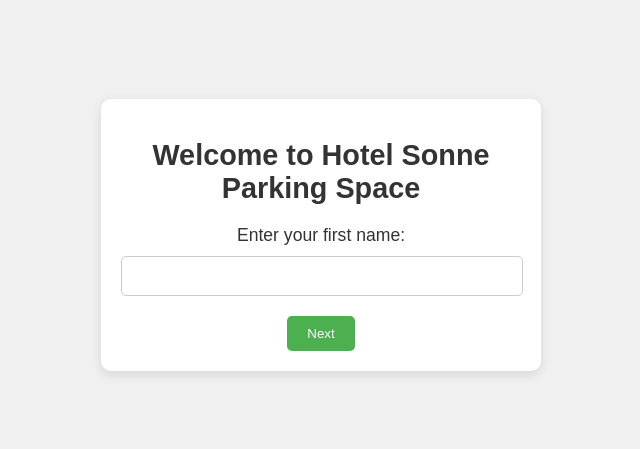
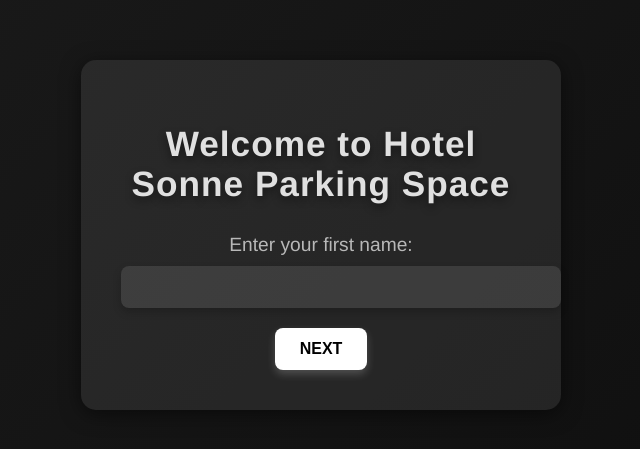
Before and after one commit to WilliamDalMaso/superTGapp, a plain HTML site: page index.html in a window 1280 px wide. Shown: the part 165-614 px from the top of the page, without its empty margins (319-959 px from the left). Drawn offline with Linux system fonts and the light colour scheme; files that its build step writes are made by us from their sources; files whose address does not match are found by name.

Commit message:
Update styles.css

```diff
--- a/styles.css
+++ b/styles.css
@@ -1,68 +1,125 @@
+/* Body Styling */
 body {
     margin: 0;
     padding: 0;
-    font-family: 'Arial', sans-serif;
-    background-color: #f0f0f0;
+    font-family: 'Helvetica Neue', Arial, sans-serif;
+    color: #ffffff;
+    background-color: #000000;
     display: flex;
     justify-content: center;
     align-items: center;
     height: 100vh;
+    background: linear-gradient(135deg, #1c1c1c, #0d0d0d);
 }
 
+/* Container */
 .container {
-    background-color: white;
-    padding: 20px;
-    border-radius: 10px;
-    box-shadow: 0 4px 12px rgba(0, 0, 0, 0.1);
+    background-color: rgba(255, 255, 255, 0.08);
+    padding: 40px;
+    border-radius: 15px;
+    box-shadow: 0 4px 20px rgba(0, 0, 0, 0.5);
     max-width: 400px;
     width: 100%;
     text-align: center;
+    transition: all 0.3s ease-in-out;
 }
 
-h1 {
-    font-size: 1.8em;
-    margin-bottom: 20px;
-    color: #333;
+.container:hover {
+    box-shadow: 0 8px 30px rgba(0, 0, 0, 0.7);
 }
 
+/* Title */
+h1 {
+    font-size: 2.2em;
+    color: #e0e0e0;
+    letter-spacing: 1px;
+    margin-bottom: 30px;
+    text-shadow: 0px 4px 8px rgba(0, 0, 0, 0.4);
+}
+
+/* Form Labels */
 label {
-    font-size: 1.1em;
-    color: #333;
+    font-size: 1.2em;
+    color: #b8b8b8;
     display: block;
     margin-bottom: 10px;
 }
 
+/* Inputs and Textarea */
 input, textarea {
-    width: calc(100% - 20px);
-    padding: 10px;
+    width: 100%;
+    padding: 12px 20px;
     font-size: 1em;
-    border: 1px solid #ccc;
-    border-radius: 5px;
+    border: none;
+    border-radius: 8px;
+    background-color: rgba(255, 255, 255, 0.1);
+    color: #ffffff;
     margin-bottom: 20px;
+    outline: none;
+    transition: all 0.3s ease-in-out;
+    box-shadow: 0 4px 8px rgba(0, 0, 0, 0.2);
 }
 
+input:focus, textarea:focus {
+    background-color: rgba(255, 255, 255, 0.15);
+    box-shadow: 0 6px 12px rgba(0, 0, 0, 0.3);
+}
+
+/* Buttons */
 button {
-    padding: 10px 20px;
-    background-color: #4CAF50;
-    color: white;
+    padding: 12px 25px;
+    font-size: 1em;
+    background-color: #ffffff;
+    color: #000000;
     border: none;
-    border-radius: 5px;
+    border-radius: 8px;
     cursor: pointer;
+    font-weight: 600;
+    text-transform: uppercase;
+    transition: all 0.3s ease-in-out;
+    box-shadow: 0 4px 8px rgba(255, 255, 255, 0.2);
 }
 
 button:hover {
-    background-color: #45a049;
+    background-color: #f2f2f2;
+    color: #000000;
+    box-shadow: 0 6px 12px rgba(255, 255, 255, 0.4);
 }
 
+/* Success Message */
 #successMessage {
     display: none;
 }
 
 h2 {
-    color: #333;
-    font-size: 1.5em;
+    color: #e0e0e0;
+    font-size: 1.8em;
+    margin-bottom: 20px;
 }
 
 p {
     font-size: 1.1em;
+    color: #c0c0c0;
+    margin-bottom: 15px;
 }
+
+/* Confirm Information Display */
+#confirmFirstName, #confirmLastName, #confirmCheckIn, #confirmCheckOut, #confirmCarModel, #confirmMessage {
+    font-weight: bold;
+    color: #ffffff;
+}
+
+/* Responsive Design for Mobile */
+@media (max-width: 768px) {
+    .container {
+        padding: 30px;
+    }
+
+    h1 {
+        font-size: 1.8em;
+    }
+
+    button {
+        width: 100%;
+    }
+}
```
